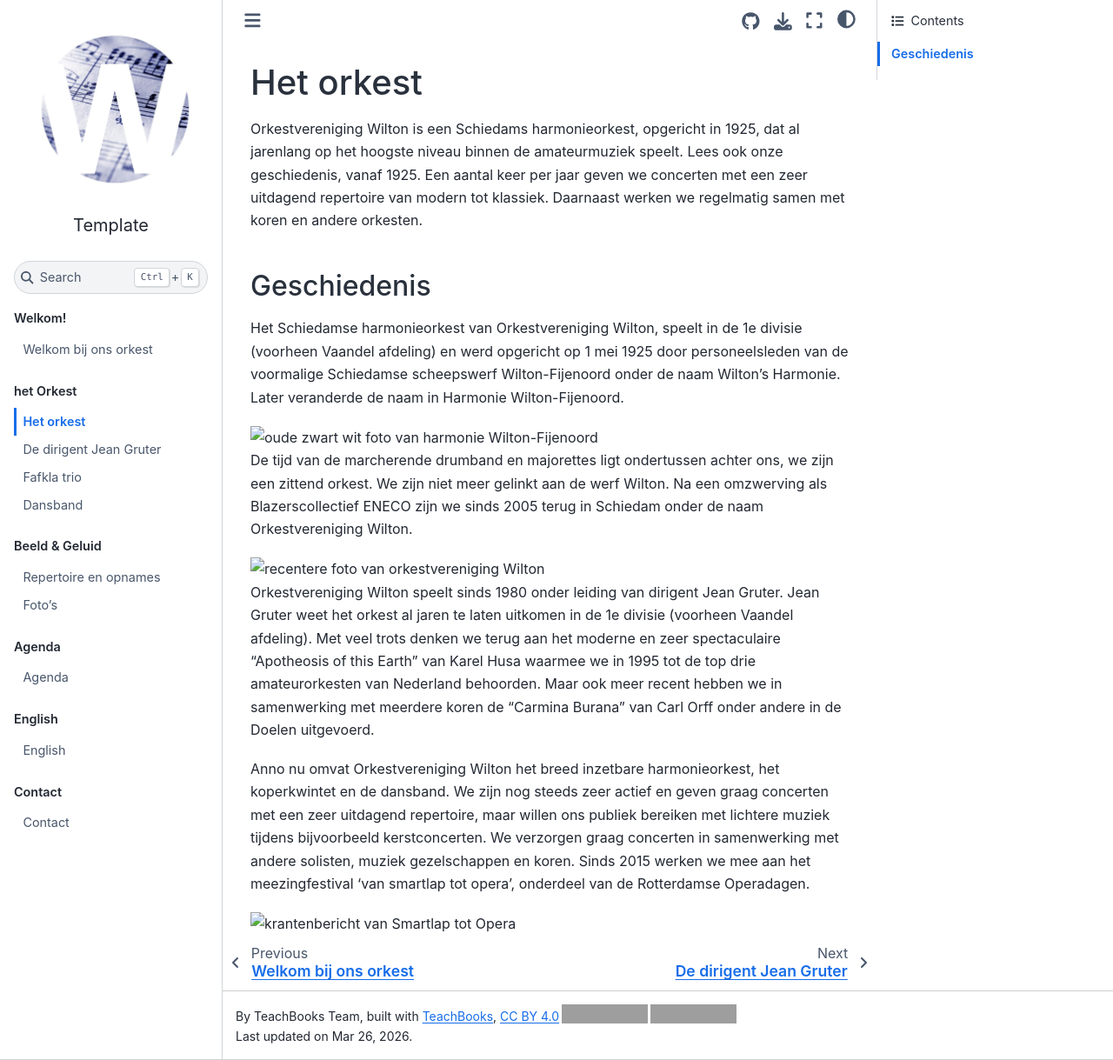
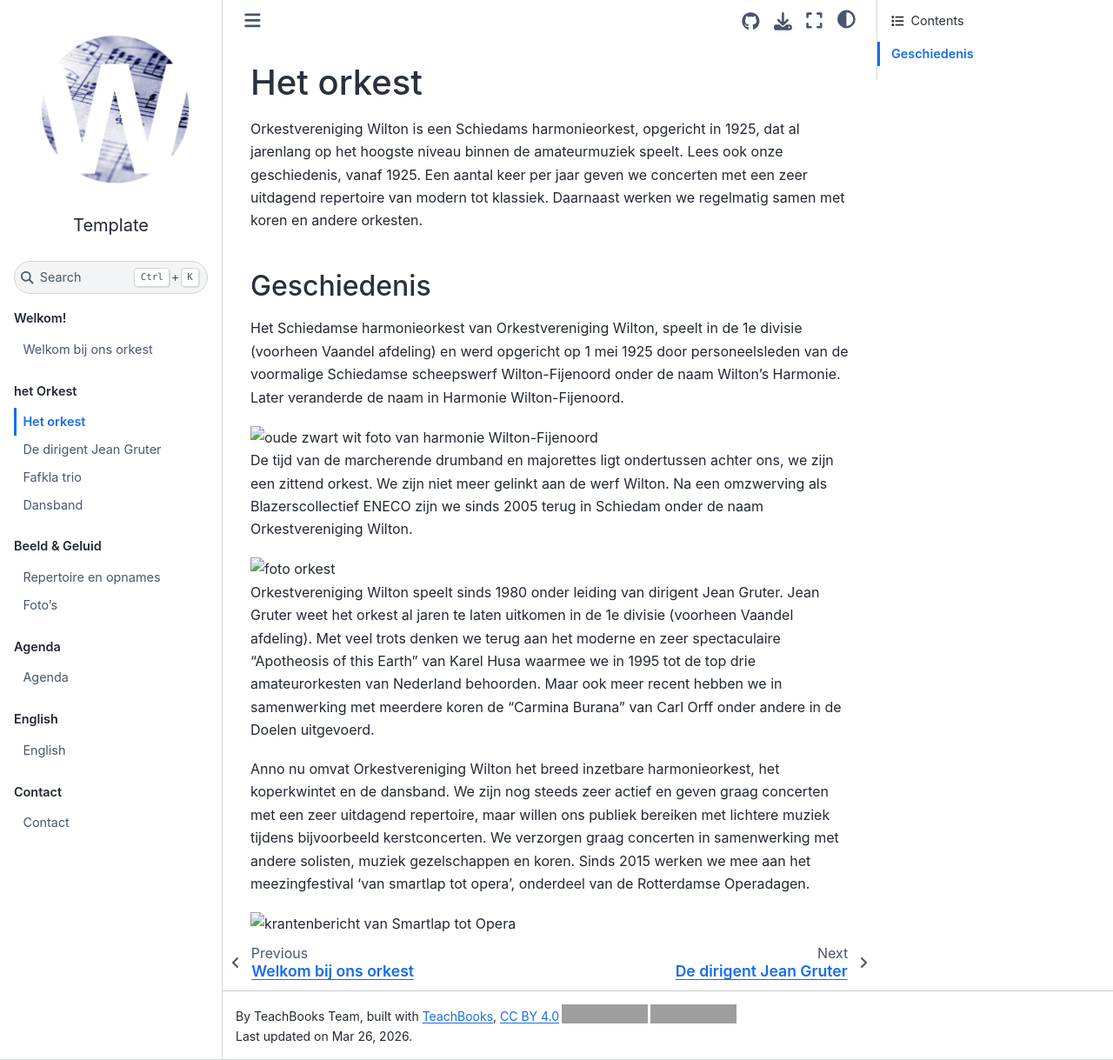
Before and after one commit to margreetdocter/ovwilton, a Jupyter Book: the page built from book/some_content/orkest.md, in a window 1280 px wide and 1219 px high. Shown: the whole window at 87% size. Built offline with Jupyter Book 1.0.4 settings and Sphinx 7.4.7 and the Sphinx Book theme 1.1.4, drawn with Linux system fonts in a browser that asks for light colours; comment, search, counter and statistics services are not loaded; grey boxes are pictures that could not be loaded.

Commit message:
Update orkest.md

```diff
--- a/book/some_content/orkest.md
+++ b/book/some_content/orkest.md
@@ -11,7 +11,8 @@ Het Schiedamse harmonieorkest van Orkestvereniging Wilton, speelt in de 1e divis
 
 De tijd van de marcherende drumband en majorettes ligt ondertussen achter ons, we zijn een zittend orkest. We zijn niet meer gelinkt aan de werf Wilton. Na een omzwerving als Blazerscollectief ENECO zijn we sinds 2005 terug in Schiedam onder de naam Orkestvereniging Wilton.
 
-<img src="../figures/foto_recent.jpg" alt="recentere foto van orkestvereniging Wilton" width="800">
+<img src="../figures/ovw_portret.jpeg" alt="foto orkest" width="600">
+
 
 Orkestvereniging Wilton speelt sinds 1980 onder leiding van dirigent Jean Gruter. Jean Gruter weet het orkest al jaren te laten uitkomen in de 1e divisie (voorheen Vaandel afdeling). Met veel trots denken we terug aan het moderne en zeer spectaculaire “Apotheosis of this Earth” van Karel Husa waarmee we in 1995 tot de top drie amateurorkesten van Nederland behoorden. Maar ook meer recent hebben we in samenwerking met meerdere koren de “Carmina Burana” van Carl Orff onder andere in de Doelen uitgevoerd.
 
```
